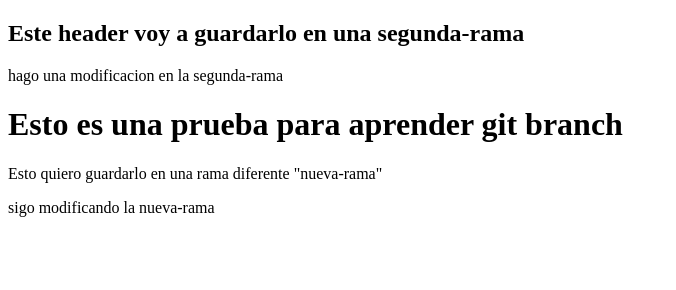
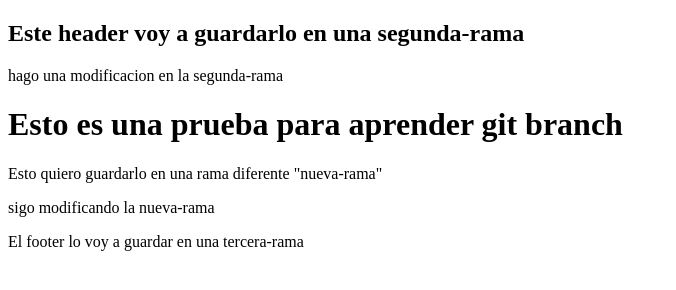
Before and after one commit to Silvana-Lima/prueba-git-branch, a plain HTML site: page index.html in a window 1280 px wide. Shown: the whole page, without its empty margins (0-676 px from the left). Drawn offline with Linux system fonts and the light colour scheme.

Commit message:
Agrego footer en una tercera-rama

```diff
--- a/index.html
+++ b/index.html
@@ -15,5 +15,7 @@
 
     <p>Esto quiero guardarlo en una rama diferente "nueva-rama"</p>
     <span>sigo modificando la nueva-rama</span>
+
+    <footer><p>El footer lo voy a guardar en una tercera-rama</p></footer>
 </body>
 </html>
```
